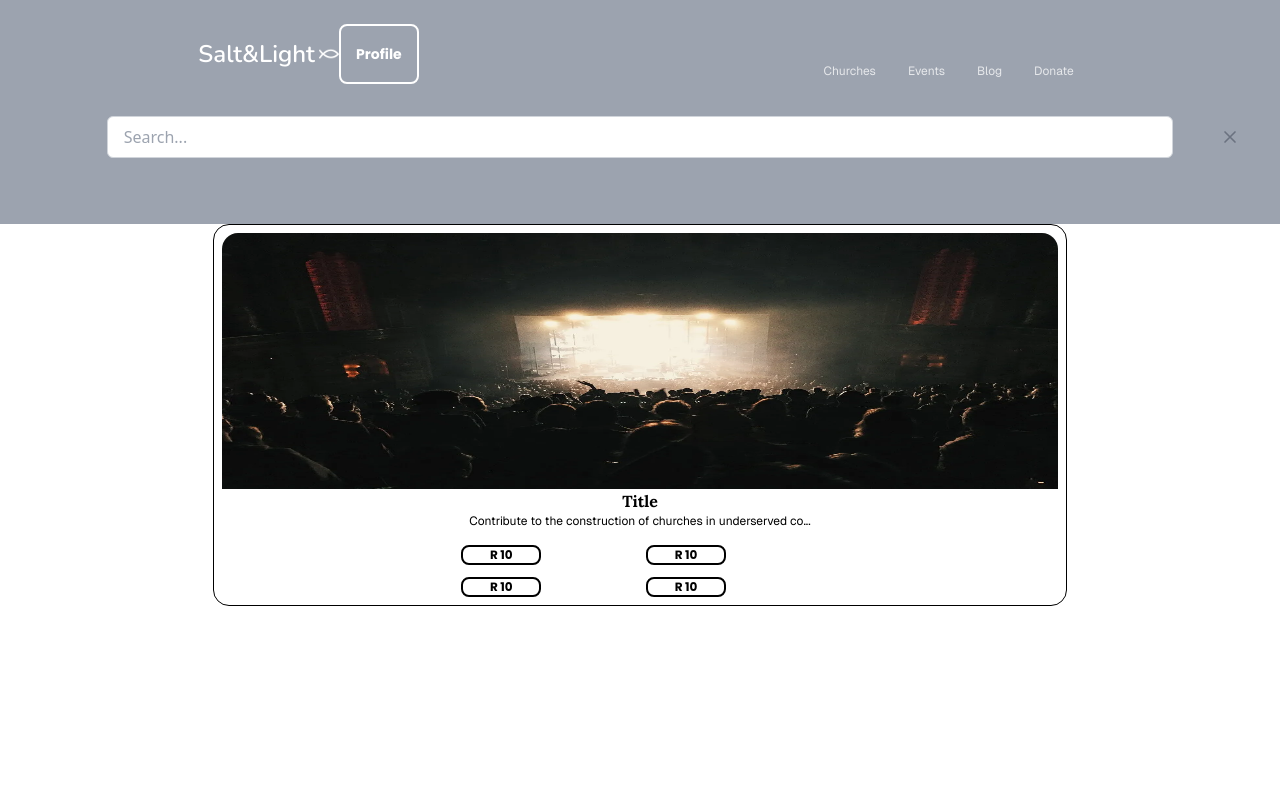
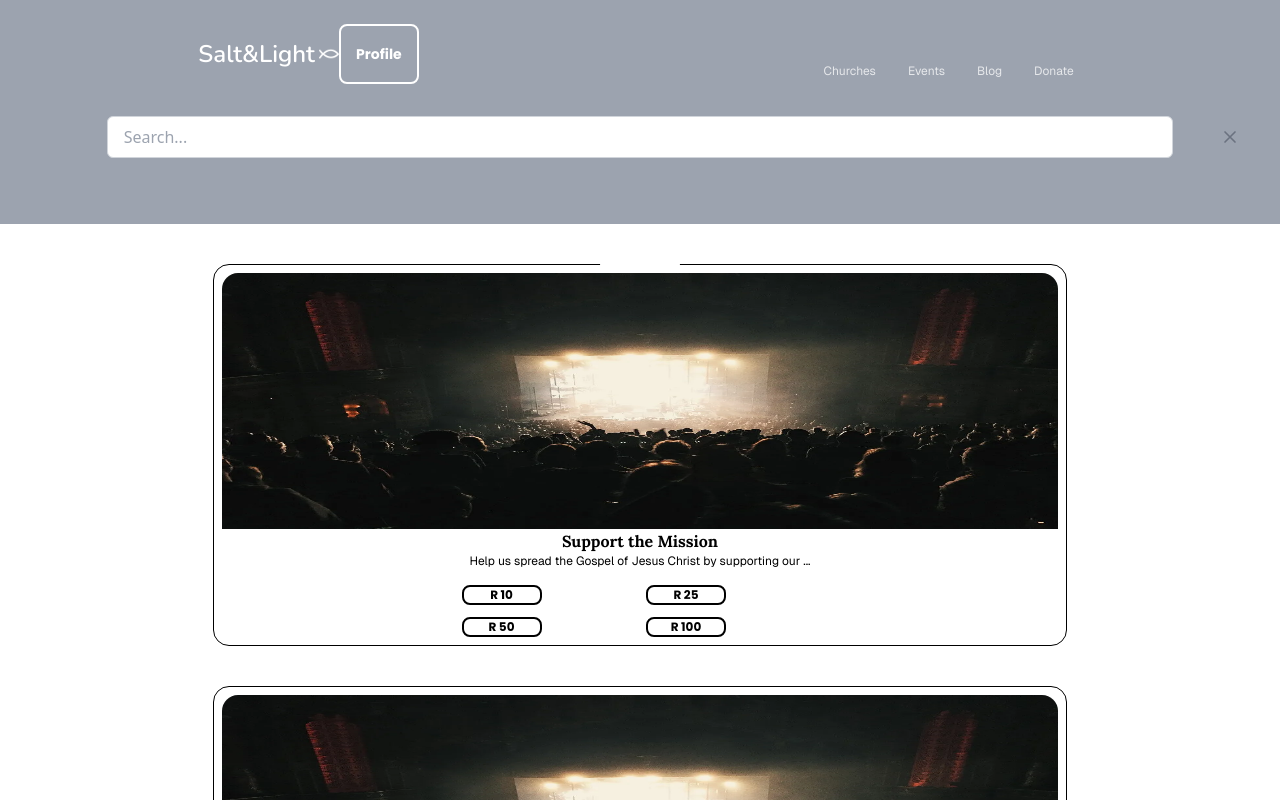
Before and after one commit to softwareNinja-888/salt_light, a React (Vite) app in the folder salt_light/: page /donate in a window 1280 px wide. Shown: the top 800 px of the page. Built offline with nearby package versions, Linux system fonts and the light colour scheme; what tailwindcss-debug-screens would draw is missing.

Commit message:
Dynamically render donate data

```diff
--- a/salt_light/src/components/Donate.jsx
+++ b/salt_light/src/components/Donate.jsx
@@ -1,37 +1,44 @@
 import { Header } from "./Header.jsx"
 import { listingData } from "../data/data.js"
+import { util } from "../data/data.js"
 import { Button } from "./Button.jsx"
 import place from '/events/eventsA1.webp'
 export function Donate(){
 
-    const data = listingData['blog']
+    const data = listingData['donate']
 
     const formatedText = 'Donate'
 
     return (
         <>
+
             <div className="h-96 sm:h-56 py-6 bg-gray-400 bg-cover bg-center">
                 <Header/>
                 <div className="text-center text-2xl text-white underline font-nunito mt-20">{formatedText}</div>
             </div>
 
             <main>
-                <div className="flex flex-col justify-center items-center w-8/12 border border-black rounded-2xl text-sm font-geist p-2 m-auto">
+                {data.map(el=>{
+                   return( <div className="flex flex-col justify-center items-center w-8/12 border border-black rounded-2xl text-sm font-geist p-2 m-auto mt-10">
                         <div className="w-full">
                             <img src={place} alt='image' className="w-full h-64 rounded-t-2xl" loading="lazy"/>
                         </div>
 
                         <div className="flex flex-col">
-                        <div className="text-base font-lora self-center">Title</div>
+                            <div className="text-base font-lora self-center">{el.title}</div>
                             <div className="text-xs px-2">
-                            Contribute to the construction of churches in underserved co...
+                                {el.summary}
                             </div>
                             <div className="grid grid-cols-2 mt-4 gap-3">
-                           <Button name='R 10 ' theme="white" width="w-20"/>
-                           <Button name='R 10 ' theme="white" width="w-20"/><Button name='R 10 ' theme="white" width="w-20"/><Button name='R 10 ' theme="white" width="w-20"/>
+                                {el.amountOptions.map(option=>{
+                                    return(
+                                        <Button name={util.formatMoney(option,'ZAR')} theme="white" width="w-20"/>
+                                    )
+                                })}
                             </div>
                         </div>
-                </div>
+                     </div> )
+                })}
             </main>
        </>
     )
--- a/salt_light/src/data/data.js
+++ b/salt_light/src/data/data.js
@@ -65,7 +65,19 @@ const util = (function (){
         };
     }
 
-    return {capitilizeText,createChurch,createEvents,createDonationOption,createBlog}
+    function formatMoney (amount,currency){
+        const formatAmount = new Intl.NumberFormat(`en-ZA`,{
+            style: 'currency',
+            currency: `${currency}`,
+            useGrouping: true,
+            minimumFractionDigits:0,
+            maximumFractionDigits:0,
+        }).format(amount)
+
+        return `${formatAmount}`
+    }
+
+    return {capitilizeText,createChurch,createEvents,createDonationOption,createBlog,formatMoney}
 })()
 
 
```
Lines whose indentation alone changed are shown as unchanged.
